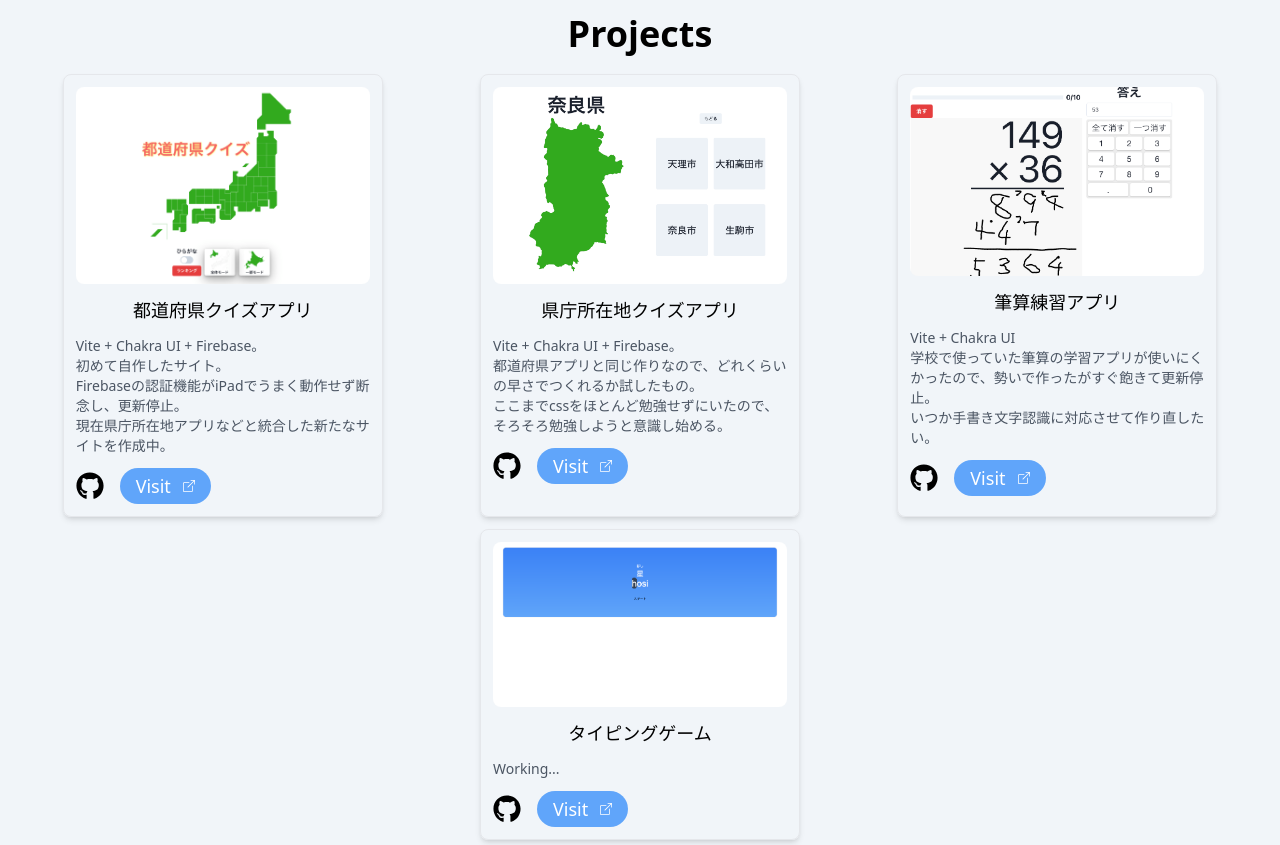
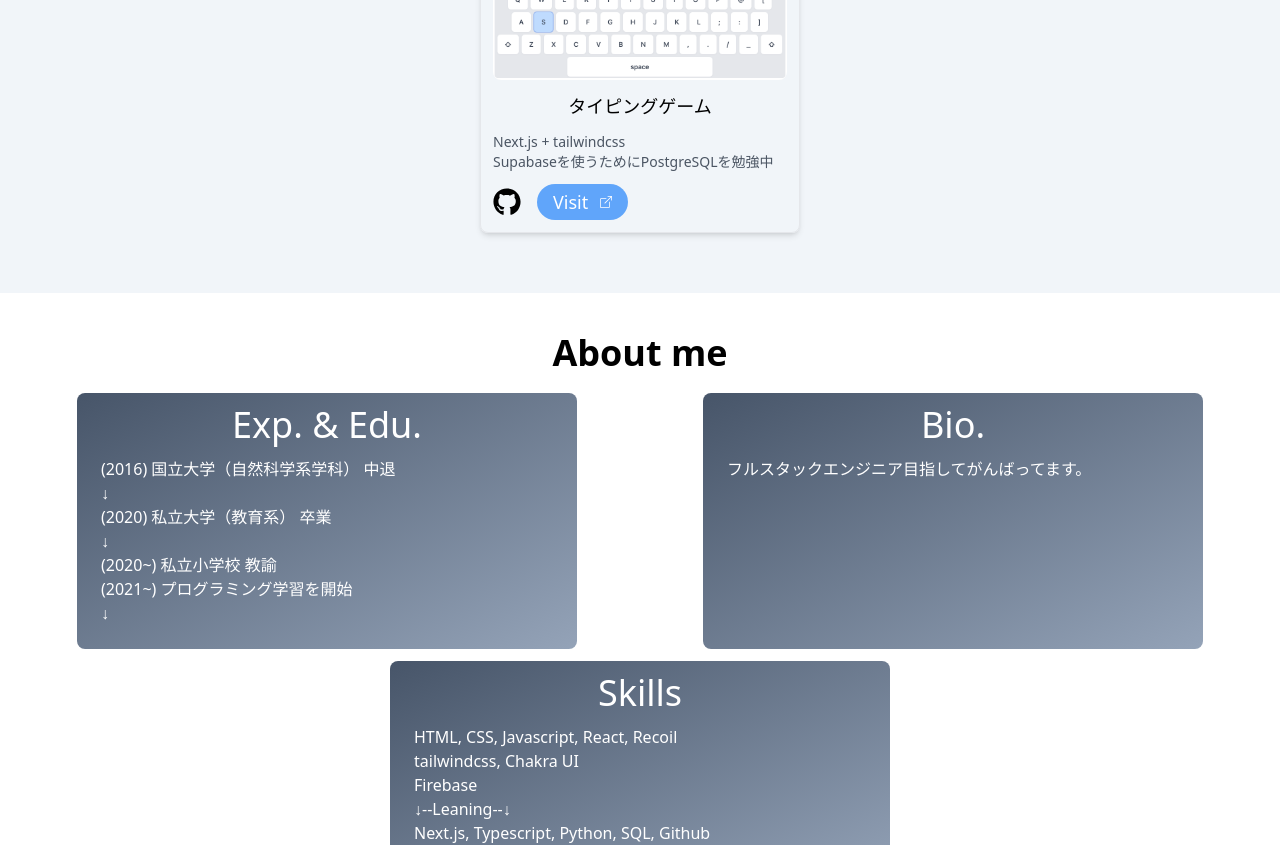
Before and after one commit to MnVOIDnM/my-portfolio, a Next.js app: page / in a window 1280 px wide. Shown: the part 1100-1945 px from the top of the page. Built offline with nearby package versions, Linux system fonts and the light colour scheme.

Commit message:
edit: Projects

```diff
--- a/app/components/About.js
+++ b/app/components/About.js
@@ -7,13 +7,12 @@ const About = () => {
     },
     {
       label: "Bio.",
-      description:
-        "フルスタックエンジニア目指してがんばってます。",
+      description: "フルスタックエンジニア目指してがんばってます。",
     },
     {
       label: "Skills",
       description:
-        "HTML, CSS, Javascript, React, Recoil\nTailwindcss, Chakra UI\nFirebase\n↓--Leaning--↓\nNext.js, Typescript, Python, SQL, Github\nそろそろバックエンドの勉強をしっかり始めたい。",
+        "HTML, CSS, Javascript, React, Recoil\ntailwindcss, Chakra UI\nFirebase\n↓--Leaning--↓\nNext.js, Typescript, Python, SQL, Github\nそろそろバックエンドの勉強をしっかり始めたい。",
     },
   ];
 
--- a/app/components/Nav.js
+++ b/app/components/Nav.js
@@ -1,8 +1,9 @@
 function Nav() {
   const navLinks = [
     { label: "Home", href: "#home" },
+    { label: "Projects", href: "#projects" },
+    // { label: "Skills", href: "#skills"}
     { label: "About", href: "#about" },
-    { label: "Projects", href: "#projects" },
     // { label: "Contact", href: "#contact" },
   ];
 
--- a/app/components/Projects.js
+++ b/app/components/Projects.js
@@ -31,7 +31,8 @@ export default function Projects() {
     {
       image: "/typing-game-image.png",
       title: "タイピングゲーム",
-      description: "Working...",
+      description:
+        "Next.js + tailwindcss\nSupabaseを使うためにPostgreSQLを勉強中",
       URL: "https://typing-game-rouge.vercel.app/",
       githubURL: "https://github.com/MnVOIDnM/typing-game",
     },
--- /dev/null
+++ b/app/components/Skills.js
@@ -0,0 +1,7 @@
+import React from "react";
+
+function Skills() {
+  return <div>Skills</div>;
+}
+
+export default Skills;
--- a/app/page.js
+++ b/app/page.js
@@ -10,8 +10,9 @@ export default function Home() {
     <main>
       <Nav />
       <Hero />
+      <Projects />
+      {/* <Skills /> */}
       <About />
-      <Projects />
       {/* <Contact /> */}
       <Footer />
     </main>
```
Also changed, not shown: public/typing-game-image.png.
